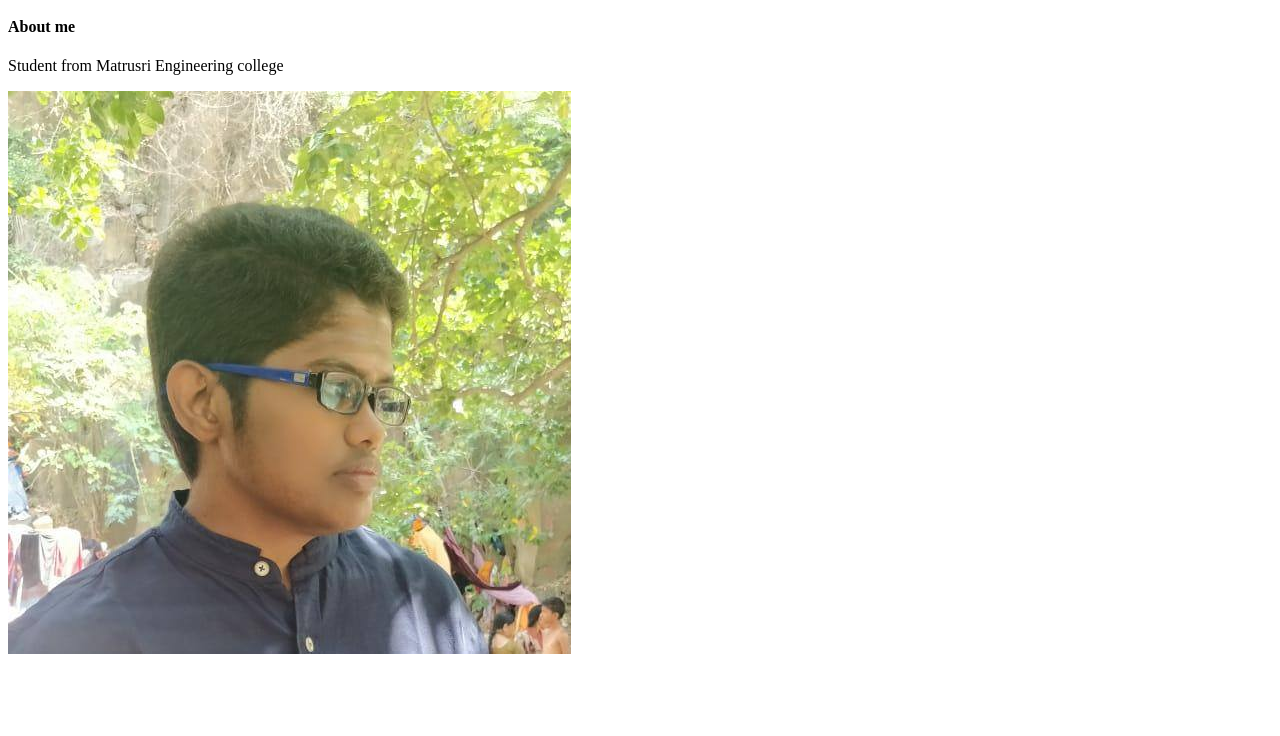
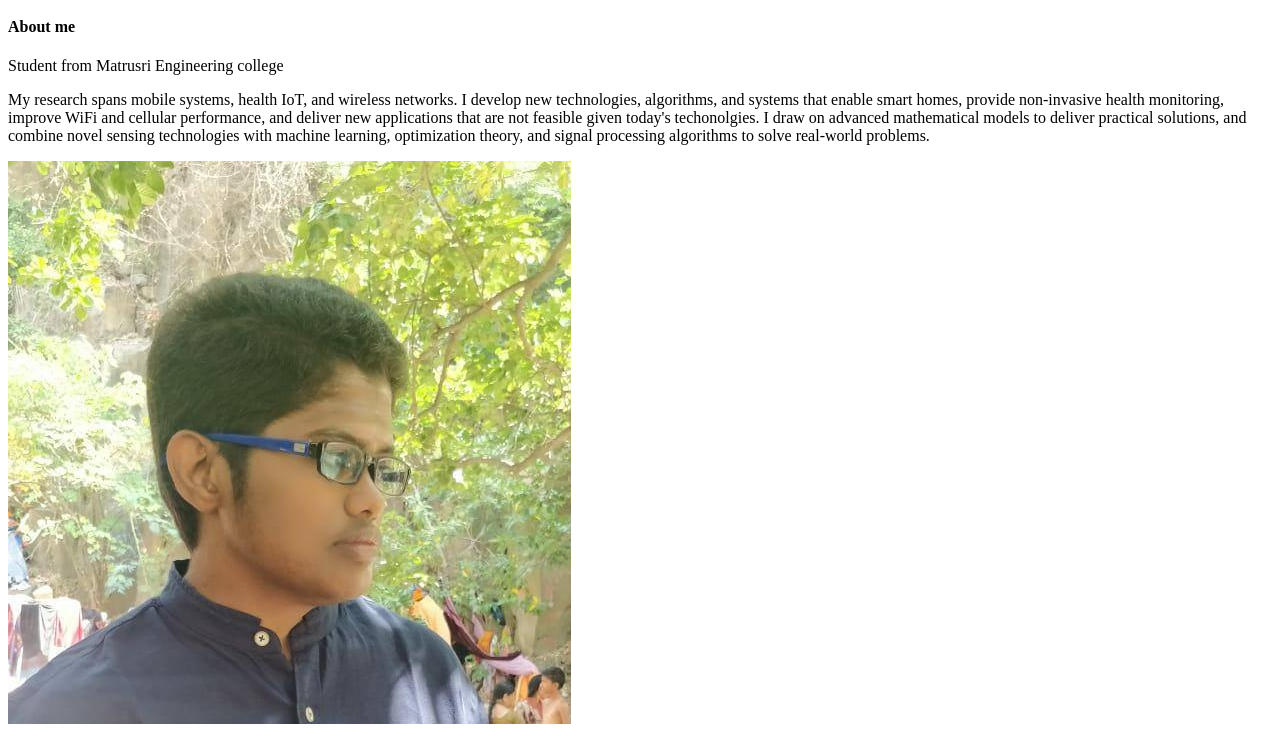
Before and after one commit to SakethMattupalli/SakethMattupalli.github.io, a plain HTML site: page index4.html in a window 1280 px wide. Shown: the part 110-846 px from the top of the page. Before the commit the page ends 800 px from the top, so only its background shows below. Drawn offline with Linux system fonts and the light colour scheme.

Commit message:
Update index4.html

```diff
--- a/index4.html
+++ b/index4.html
@@ -5,6 +5,8 @@
 <h2>Nipun </h2>
 <h4> About me</h4>
 <p> Student from Matrusri Engineering college</p>
+<p> My research spans mobile systems, health IoT, and wireless networks. I develop new technologies, algorithms, and systems that enable smart homes, provide non-invasive health monitoring, improve WiFi and cellular performance, and deliver new applications that are not feasible given today's techonolgies. I draw on advanced mathematical models to deliver practical solutions, and combine novel sensing technologies with machine learning, optimization theory, and signal processing algorithms to solve real-world problems. </p>
+
 <img src="nipun.jpg" alt="nipun">
 </body>
 </html>
```
